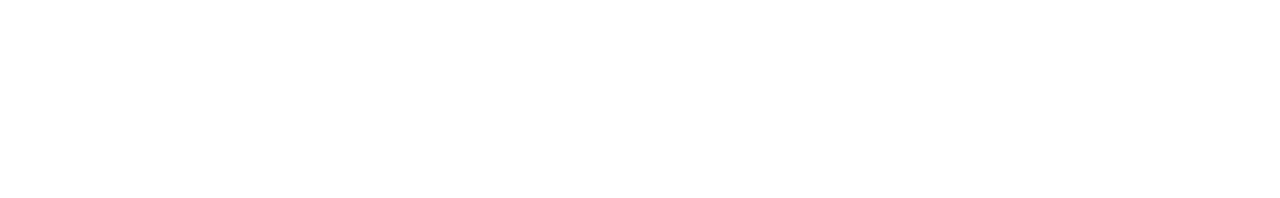
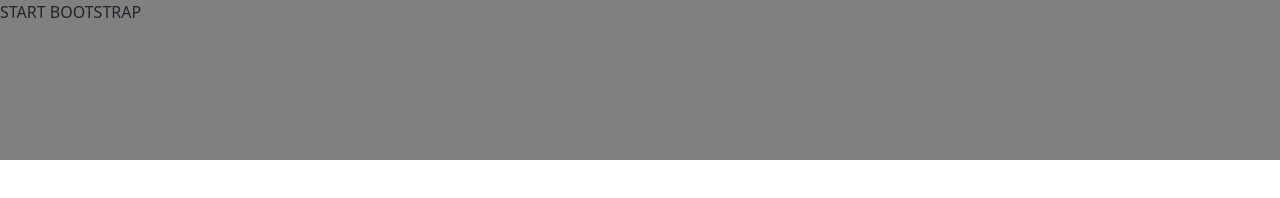
Before and after one commit to fds909/html-css-bootstrap-freelancer, a plain HTML site: page index.html in a window 1280 px wide. Drawn offline with nearby package versions, Linux system fonts and the light colour scheme.

Commit message:
INIZIATO HEADER

```diff
--- a/css/style.css
+++ b/css/style.css
@@ -3,3 +3,8 @@
     padding: 0;
     box-sizing: border-box;
 }
+
+header {
+    height: 20vh;
+    background-color: grey;
+}
--- a/index.html
+++ b/index.html
@@ -13,7 +13,10 @@
 
 <body>
     <header>
+        <div>START BOOTSTRAP</div>
 
+        <!-- Icona fontawsm -->
+        <i></i>
     </header>
 
     <main>
```
